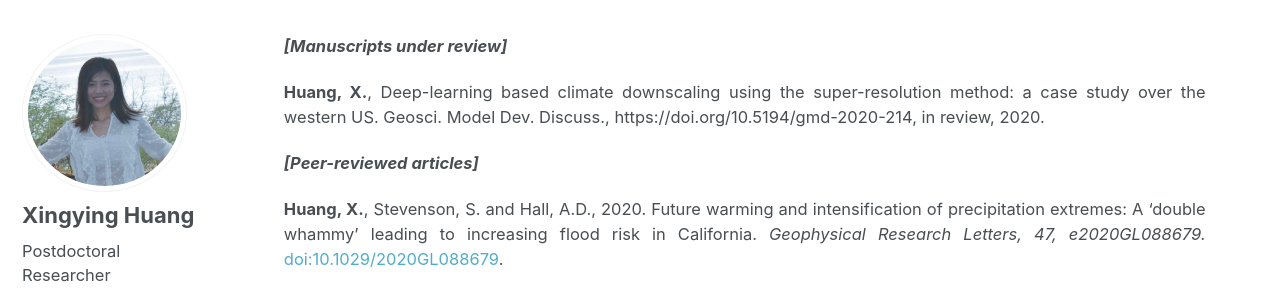
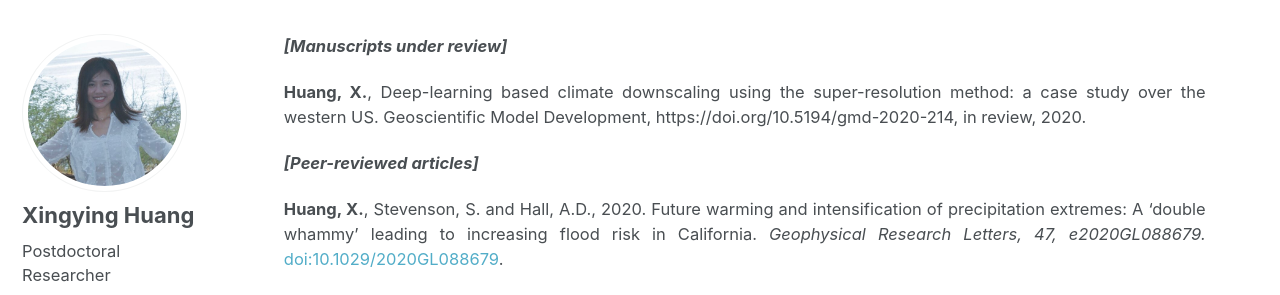
Before and after one commit to Xingyhuang/two_col_xingyhuang.github.io, a Jekyll site: the page built from _pages/publications.md, in a window 1280 px wide and 900 px high. Shown: the part 278-573 px from the top of the window. Built offline with Jekyll 4.4.1, drawn with Linux system fonts in a browser that asks for light colours.

Commit message:
Update publications.md

```diff
--- a/_pages/publications.md
+++ b/_pages/publications.md
@@ -11,7 +11,7 @@ excerpt: ''
 
 ***[Manuscripts under review]***
 
-**Huang, X.**, Deep-learning based climate downscaling using the super-resolution method: a case study over the western US. Geosci. Model Dev. Discuss., https://doi.org/10.5194/gmd-2020-214, in review, 2020.
+**Huang, X.**, Deep-learning based climate downscaling using the super-resolution method: a case study over the western US. Geoscientific Model Development, https://doi.org/10.5194/gmd-2020-214, in review, 2020.
 
 ***[Peer-reviewed articles]***
 
```
